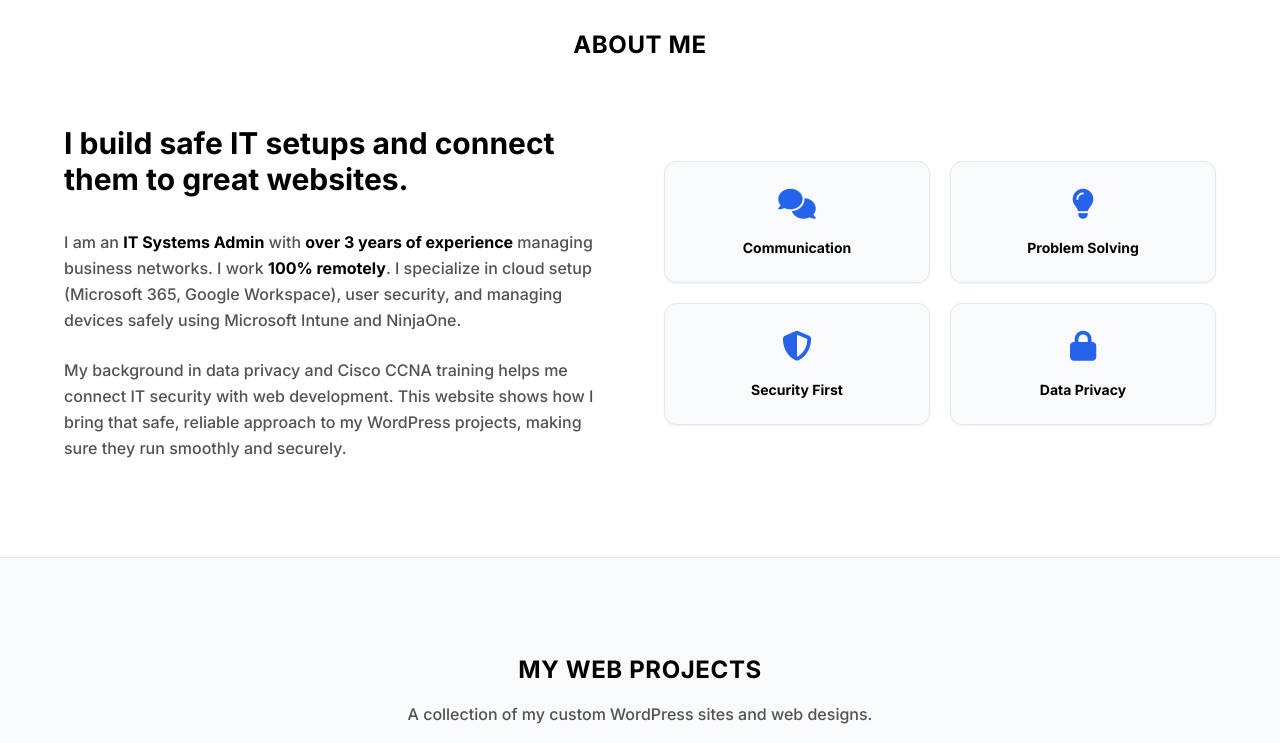
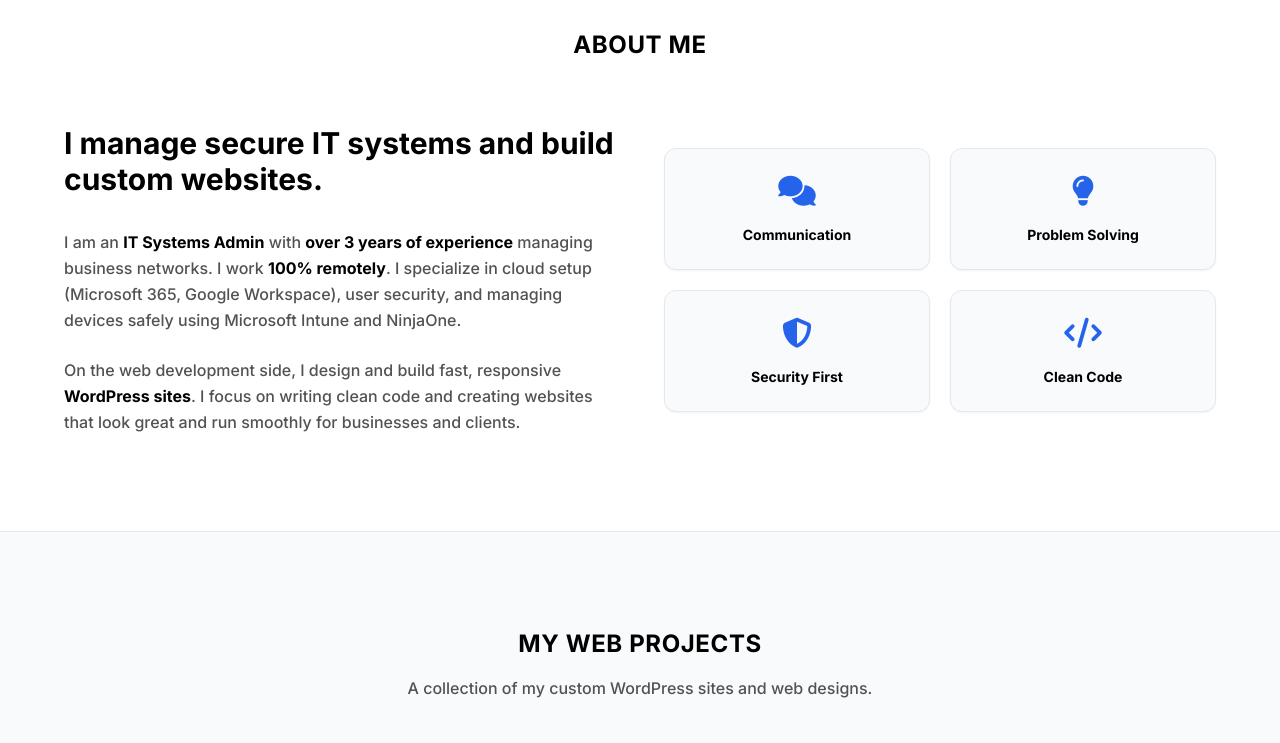
Before and after one commit to Ceejae24/cjsicson, a plain HTML site: page index.html in a window 1280 px wide. Shown: the part 1720-2463 px from the top of the page. Drawn offline with nearby package versions, Linux system fonts and the light colour scheme; a script that the page names is missing.

Commit message:
Update index.html

```diff
--- a/index.html
+++ b/index.html
@@ -266,13 +266,13 @@
             <div class="grid grid-cols-1 lg:grid-cols-2 gap-10 lg:gap-12 items-center">
                 <div class="order-1 lg:order-1" data-aos="fade-right">
                     <h3 class="text-2xl md:text-3xl font-bold text-textMain mb-6 lg:mb-8 leading-snug">
-                        I build safe IT setups and connect them to great websites.
+                        I manage secure IT systems and build custom websites.
                     </h3>
                     <p class="text-textMuted font-medium leading-relaxed mb-6">
                         I am an <span class="text-textMain font-bold">IT Systems Admin</span> with <span class="text-textMain font-bold">over 3 years of experience</span> managing business networks. I work <span class="text-textMain font-bold">100% remotely</span>. I specialize in cloud setup (Microsoft 365, Google Workspace), user security, and managing devices safely using Microsoft Intune and NinjaOne.
                     </p>
                     <p class="text-textMuted font-medium leading-relaxed">
-                        My background in data privacy and Cisco CCNA training helps me connect IT security with web development. This website shows how I bring that safe, reliable approach to my WordPress projects, making sure they run smoothly and securely.
+                        On the web development side, I design and build fast, responsive <span class="text-textMain font-bold">WordPress sites</span>. I focus on writing clean code and creating websites that look great and run smoothly for businesses and clients.
                     </p>
                 </div>
 
@@ -290,8 +290,8 @@
                         <span class="text-textMain text-sm font-bold">Security First</span>
                     </div>
                     <div class="bg-altBg p-6 rounded-xl border border-slate-200 flex flex-col items-center text-center shadow-sm hover:shadow-md hover:border-primary group transition-all clickable">
-                        <i class="fa-solid fa-lock text-primary text-3xl mb-4 group-hover:scale-110 transition-transform"></i>
-                        <span class="text-textMain text-sm font-bold">Data Privacy</span>
+                        <i class="fa-solid fa-code text-primary text-3xl mb-4 group-hover:scale-110 transition-transform"></i>
+                        <span class="text-textMain text-sm font-bold">Clean Code</span>
                     </div>
                 </div>
             </div>
```
